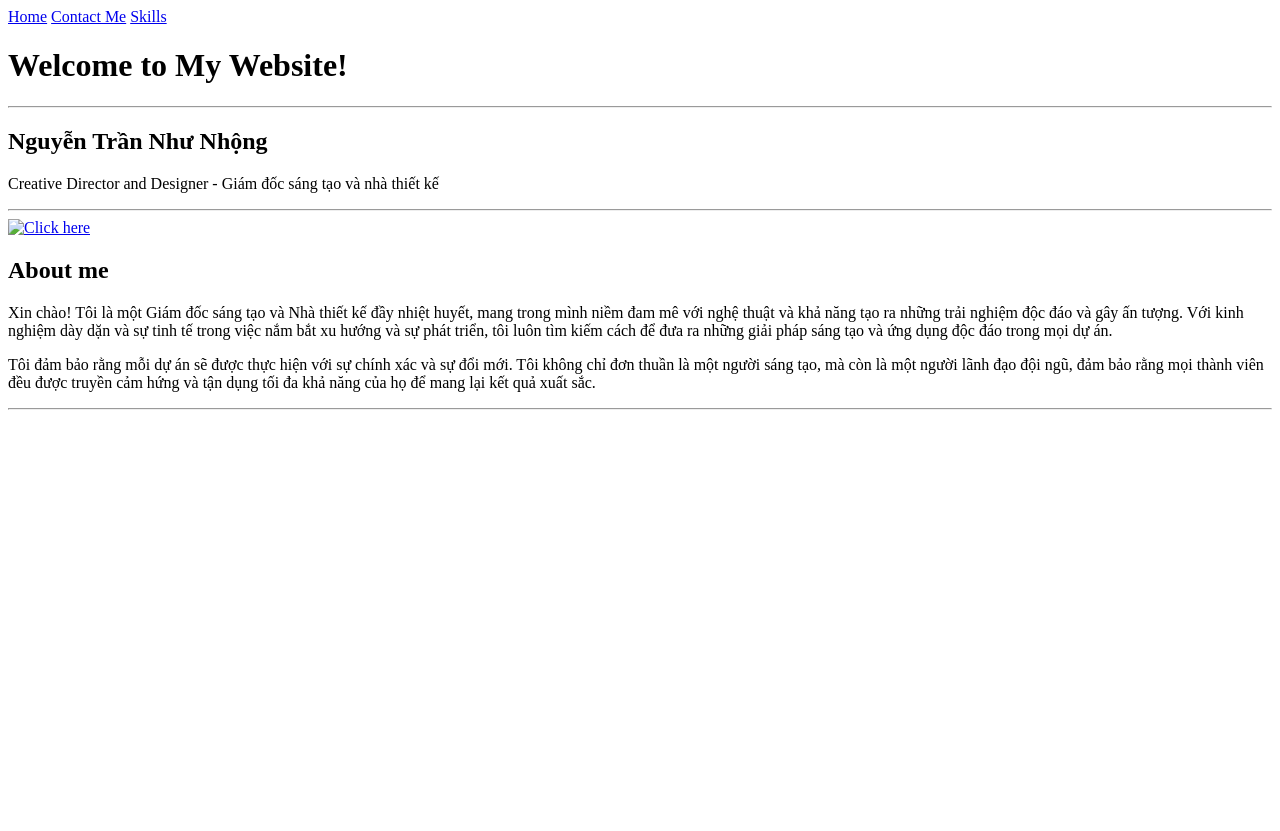
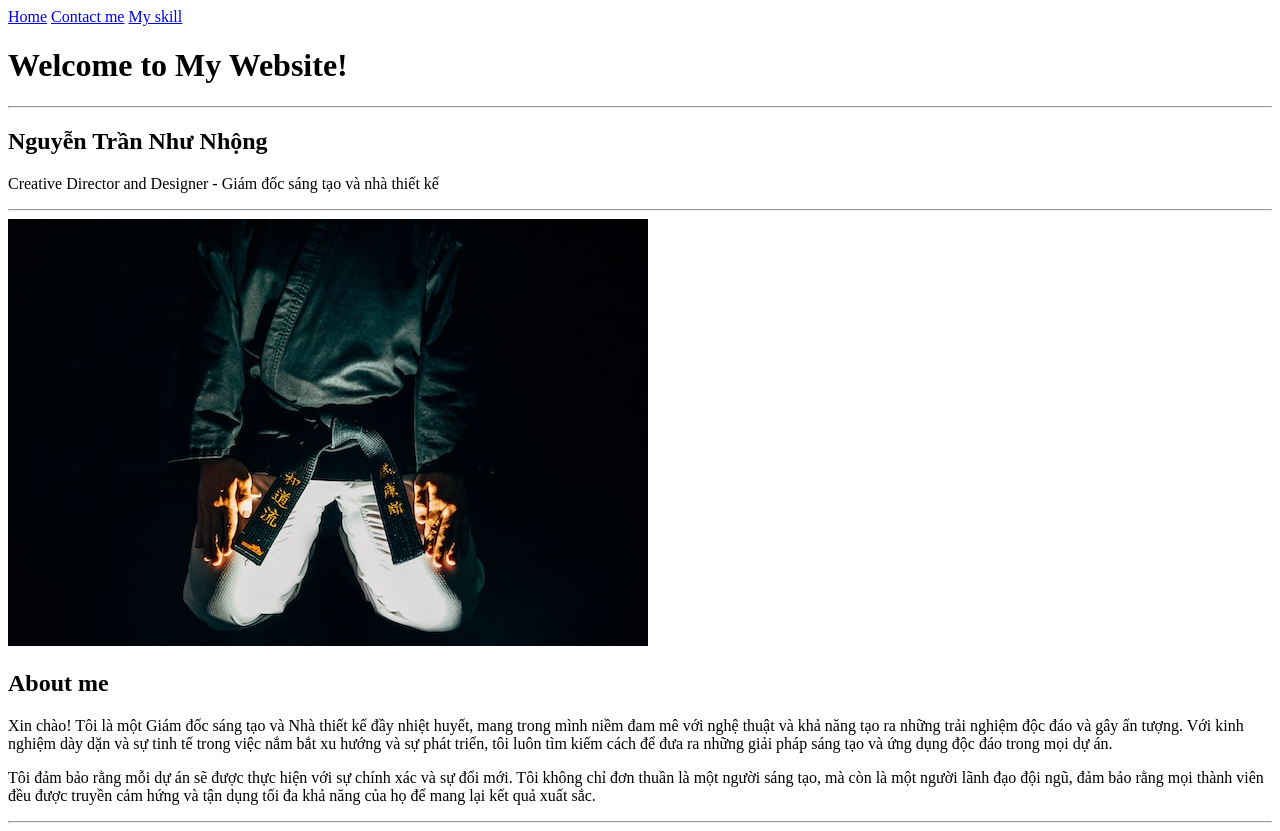
Before and after one commit to SonNoName/The-First, a plain HTML site: page index.html in a window 1280 px wide. Before the commit the page ends 800 px from the top, so only its background shows below. Drawn offline with Linux system fonts and the light colour scheme.

Commit message:
Update index.html

```diff
--- a/index.html
+++ b/index.html
@@ -10,13 +10,13 @@
 
 <body>
     <!-- Thêm các link điều hướng -->
+    <!-- 1. Điều hướng về trang chủ -->
+    <a href="./">Home</a>
+    <!-- 2. Điều hướng đến contact.html -->
+    <a href="./more-info/contact.html">Contact me</a>
+    <!-- 3. Điều hướng đến my-skill.html -->
+    <a href="./more-info/my-skill.html">My skill</a>
 
-    <!-- 1. Điều hướng về trang chủ -->
-    <a href="/tuhoc-html-css-main/4.multi-page-Website/index.html">Home</a>
-    <!-- 2. Điều hướng đến contact.html -->
-    <a href="/tuhoc-html-css-main/4.multi-page-Website/more-info/contact.html">Contact Me</a>
-    <!-- 3. Điều hướng đến my-skill.html -->
-    <a href="/tuhoc-html-css-main/4.multi-page-Website/more-info/my-skill.html">Skills</a>
 
     <h1>Welcome to My Website!</h1>
     <hr>
@@ -25,7 +25,7 @@
     <hr>
 
     <!-- Thêm hình ảnh tuhoc.cc.jpg và khi click chuột sẽ điều hướng đến contact.html  -->
-    <a href="/tuhoc-html-css-main/4.multi-page-Website/more-info/contact.html"><img src="/tuhoc-html-css-main/4.multi-page-Website/assets/images/tuhoc.cc.jpg" alt="Click here"></a>
+    <a href="./more-info/contact.html"><img src="./assets/images/tuhoc.cc.jpg" alt="tuhoc.cc"></a>
     <h2>About me</h2>
     <p>Xin chào! Tôi là một Giám đốc sáng tạo và Nhà thiết kế đầy nhiệt huyết, mang trong mình niềm đam mê với nghệ
         thuật và khả năng tạo ra những trải nghiệm độc đáo và gây ấn tượng. Với kinh nghiệm dày dặn và sự tinh tế trong
```
